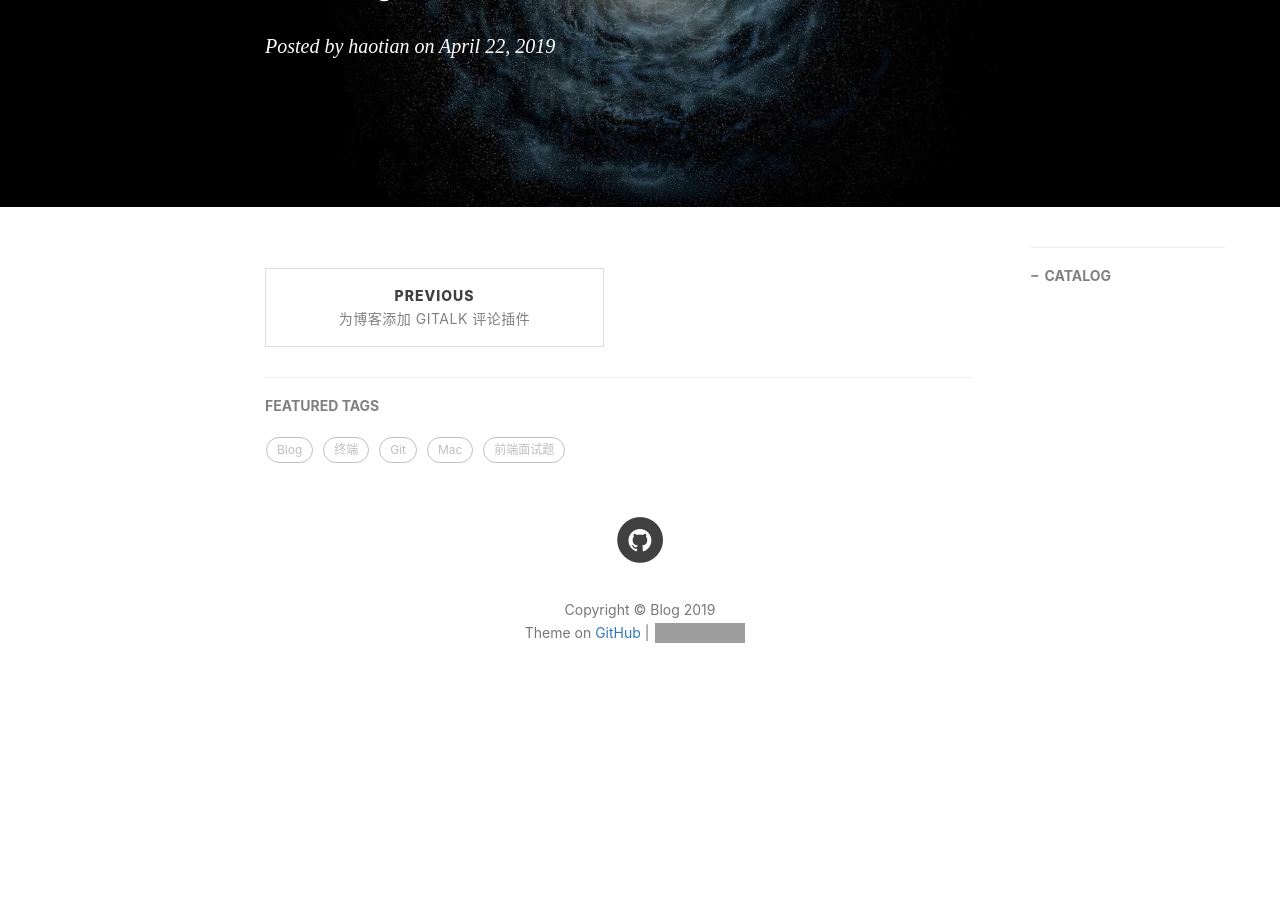
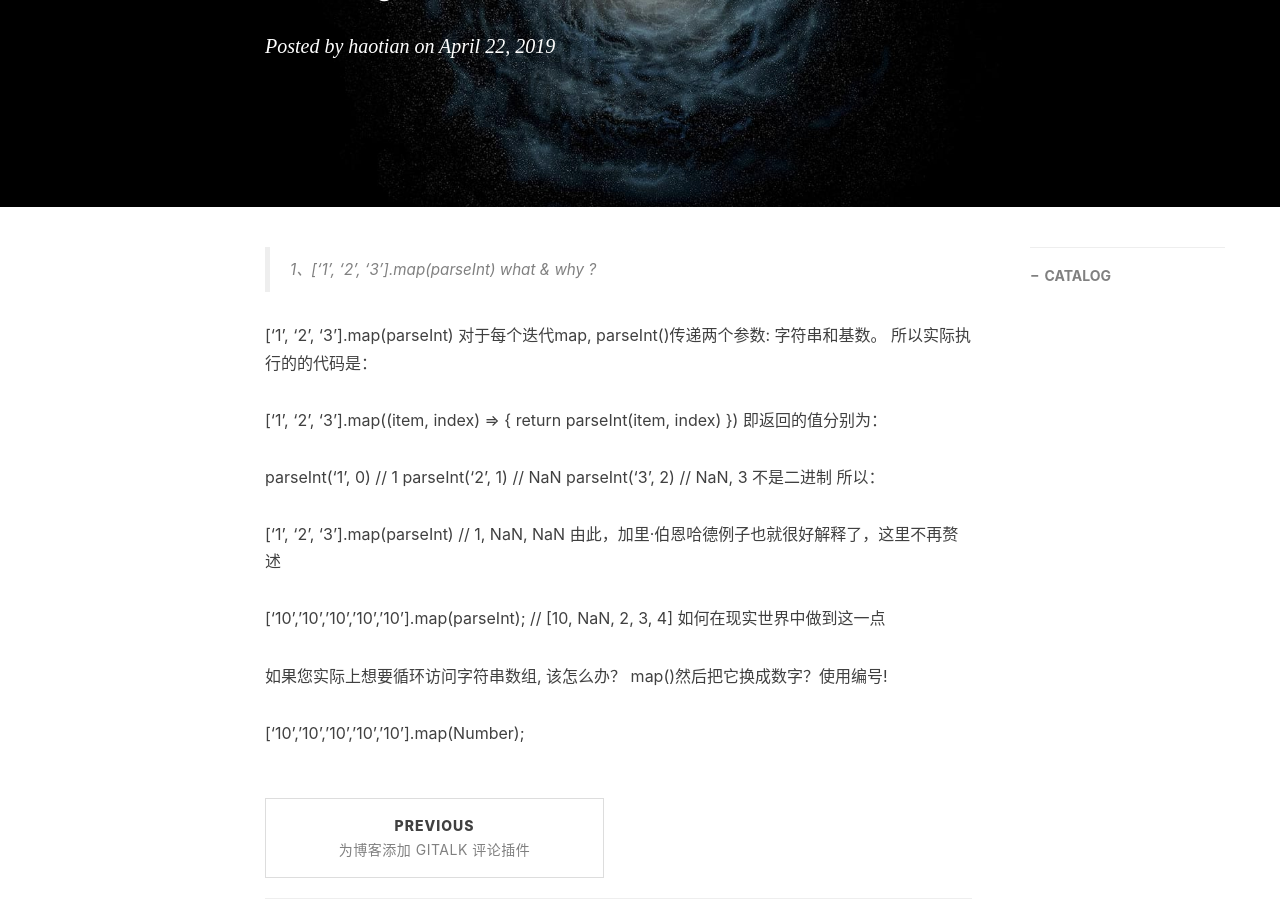
Before and after one commit to ExclusiveTreature/haotianblog.github.io, a Jekyll site: the page built from _posts/2019-04-22-高频高质面试题总结.md, in a window 1280 px wide and 900 px high, scrolled down 316 px. Built offline with Jekyll 4.4.1, drawn with Linux system fonts in a browser that asks for light colours; nearby versions of some CDN libraries; comment, search, counter and statistics services are not loaded; before the commit the page ends 1053 px from its top, so only the background shows below that; grey boxes are pictures that could not be loaded.

Commit message:
first title

```diff
--- a/_posts/2019-04-22-高频高质面试题总结.md
+++ b/_posts/2019-04-22-高频高质面试题总结.md
@@ -9,3 +9,31 @@ catalog: true
 tags:
     - 前端面试题
 ---
+
+>1、['1', '2', '3'].map(parseInt) what & why ?
+
+['1', '2', '3'].map(parseInt)
+对于每个迭代map, parseInt()传递两个参数: 字符串和基数。
+所以实际执行的的代码是：
+
+['1', '2', '3'].map((item, index) => {
+	return parseInt(item, index)
+})
+即返回的值分别为：
+
+parseInt('1', 0) // 1
+parseInt('2', 1) // NaN
+parseInt('3', 2) // NaN, 3 不是二进制
+所以：
+
+['1', '2', '3'].map(parseInt)
+// 1, NaN, NaN
+由此，加里·伯恩哈德例子也就很好解释了，这里不再赘述
+
+['10','10','10','10','10'].map(parseInt);
+// [10, NaN, 2, 3, 4]
+如何在现实世界中做到这一点
+
+如果您实际上想要循环访问字符串数组, 该怎么办？	map()然后把它换成数字？使用编号!
+
+['10','10','10','10','10'].map(Number);
```
